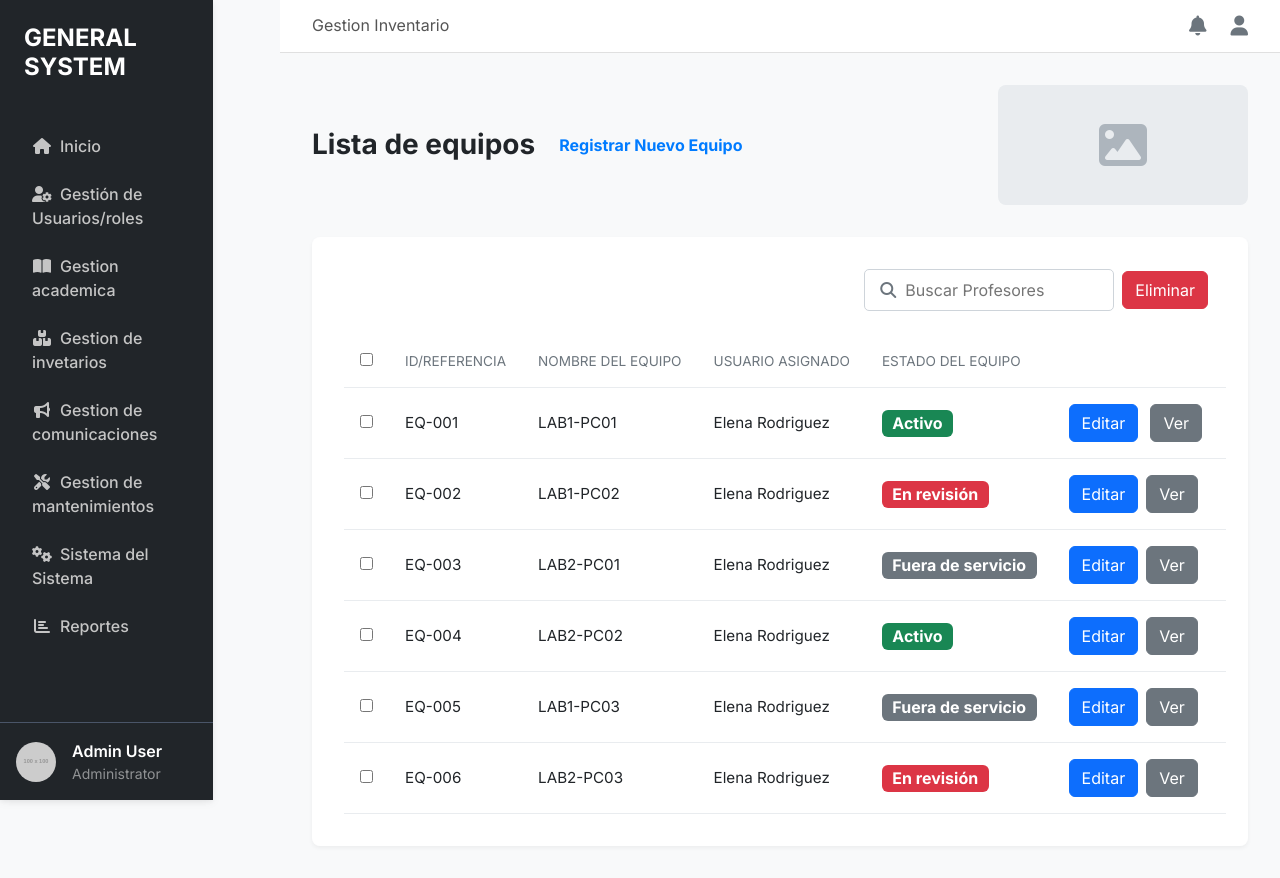
After one commit to andres31112/SENA_3147236, a Flask app: page /Equipos in a window 1280 px wide. The commit adds this page. Run offline with Flask 3, Linux system fonts and the light colour scheme; grey boxes labelled with a size stand in for pictures from a placeholder-image service; some libraries are stand-ins or nearby versions.

Commit message:
Añadir rutas y plantillas para la gestión de inventarios y equipos

```diff
--- a/app.py
+++ b/app.py
@@ -51,6 +51,15 @@ def gestion():
 def inicio():
     return render_template('superadmin/inicio/inicio.html')
 
+#-------RUTAS GESTION INCENTARIO-------
+@app.route('/Gestion_Inventario')
+def gestion_i():
+    return render_template('superadmin/gestion_inventario/gi.html')
+
+@app.route('/Equipos')
+def equipos():
+    return render_template('superadmin/gestion_inventario/equipos.html')
+
 #------RUTAS GESTION USUARIOS/ROLES------
 @app.route('/Profesores')
 def Profesores():
--- a/templates/superadmin/base.html
+++ b/templates/superadmin/base.html
@@ -28,7 +28,7 @@
             <a href="{{ url_for('inicio') }}" class="nav-link rounded my-1"><i class="fas fa-home fa-fw me-2"></i>Inicio</a>
             <a href="{{ url_for('gestion') }}" class="nav-link rounded my-1"><i class="fas fa-user-cog fa-fw me-2"></i>Gestión de Usuarios/roles</a>
             <a href="#" class="nav-link rounded my-1"><i class="fas fa-book-open fa-fw me-2"></i>Gestion academica</a>
-            <a href="#" class="nav-link rounded my-1"><i class="fas fa-boxes fa-fw me-2"></i>Gestion de invetarios</a>
+            <a href="{{ url_for('gestion_i') }}" class="nav-link rounded my-1"><i class="fas fa-boxes fa-fw me-2"></i>Gestion de invetarios</a>
             <a href="#" class="nav-link rounded my-1"><i class="fas fa-bullhorn fa-fw me-2"></i>Gestion de comunicaciones</a>
             <a href="#" class="nav-link rounded my-1"><i class="fas fa-tools fa-fw me-2"></i>Gestion de mantenimientos</a>
             <a href="#" class="nav-link rounded my-1"><i class="fas fa-cogs fa-fw me-2"></i>Sistema del Sistema</a>
--- /dev/null
+++ b/templates/superadmin/gestion_inventario/equipos.html
@@ -0,0 +1,172 @@
+<!DOCTYPE html>
+<html lang="es">
+<head>
+    <meta charset="UTF-8">
+    <meta name="viewport" content="width=device-width, initial-scale=1.0">
+    <title>Gestión de Usuarios/Roles</title>
+    <script src="https://kit.fontawesome.com/a076d05399.js" crossorigin="anonymous"></script>
+    <link rel="stylesheet" href="https://cdnjs.cloudflare.com/ajax/libs/font-awesome/6.0.0-beta3/css/all.min.css">
+    <link rel="stylesheet" href="{{ url_for('static', filename='css/superadmin/gestion_usuarios/profesores.css') }}">
+</head>
+<body>
+        {% extends "superadmin/base.html" %}
+        {% block content %}
+    <header class="main-header">
+        <h1>Gestion Inventario</h1>
+        <div class="header-icons">
+            <i class="fa-solid fa-bell"></i>
+            <i class="fa-solid fa-user"></i>
+        </div>
+    </header>
+<main class="content-area">
+        <section class="page-header">
+            <div class="title-action">
+                <h2 class="page-title">Lista de equipos</h2>
+                <a href="{{ url_for('crear_usuario') }}" class="btn-create">Registrar Nuevo Equipo</a>
+            </div>
+            <div class="placeholder-image">
+                <i class="fa-solid fa-image"></i>
+            </div>
+        </section>
+
+        <section class="table-container">
+            <div class="table-controls">
+                <div class="dropdown ">
+                    <button class="dropdown-toggle d-none" id="dropdownBtn">Mas Opciones <i class="fa-solid fa-chevron-down"></i></button>
+                    <div class="dropdown-menu d-none" id="dropdownMenu">
+                        <a href="#">Exportar a CSV</a>
+                        <a href="#">Eliminar seleccionados</a>
+                        <a href="#">Asignar curso en bloque</a>
+                    </div>
+                </div>
+                <div class="d-flex align-items-center gap-2">
+                    <div class="search-bar d-flex align-items-center">
+                        <i class="fa-solid fa-search"></i>
+                        <input type="search" placeholder="Buscar Profesores">
+                    </div>
+                    <button class="btn btn-danger me-md-2" type="button">Eliminar</button>
+                </div>
+            </div>
+            <table class="user-table">
+                <thead>
+                    <tr>
+                        <th><input type="checkbox" id="selectAllCheckbox"></th>
+                        <th>ID/Referencia</th>
+                        <th>Nombre del equipo</th>
+                        <th>Usuario asignado</th>
+                        <th>Estado del equipo</th>
+                        <th></th>
+                    </tr>
+                </thead>
+                <tbody>
+                    <tr>
+                        <td><input type="checkbox" class="row-checkbox"></td>
+                        <td>EQ-001</td>
+                        <td>LAB1-PC01</td>
+                        <td>Elena Rodriguez</td>
+                        <td><span class="badge bg-success fs-6">Activo</span></td>
+                        <td>
+                            <button class="btn btn-primary me-md-2" type="button">Editar</button>
+                            <button class="btn btn-secondary me-md-2 ver-btn" type="button"
+                                    data-bs-toggle="modal"
+                                    data-bs-target="#equipoModal"
+                                    data-id="EQ-001"
+                                    data-nombre="LAB1-PC01"
+                                    data-sala="Laboratorio 1"
+                                    data-usuario="Elena Rodriguez"
+                                    data-estado="Activo"
+                                    data-software="Windows 10"
+                                    data-ram="8GB"
+                                    data-disco="256GB SSD"
+                                >Ver
+                            </button>
+                        </td>
+                    </tr>
+                    <tr>
+                        <td><input type="checkbox" class="row-checkbox"></td>
+                        <td>EQ-002</td>
+                        <td>LAB1-PC02</td>
+                        <td>Elena Rodriguez</td>
+                        <td><span class="badge bg-danger fs-6">En revisión</span></td>
+                        <td><button class="btn btn-primary me-md-2" type="button">Editar</button><button class="btn btn-secondary me-md-2" type="button">Ver</button></td>
+                    </tr>
+                    <tr>
+                        <td><input type="checkbox" class="row-checkbox"></td>
+                        <td>EQ-003</td>
+                        <td>LAB2-PC01</td>
+                        <td>Elena Rodriguez</td>
+                        <td><span class="badge bg-secondary fs-6">Fuera de servicio</span></td>
+                        <td><button class="btn btn-primary me-md-2" type="button">Editar</button><button class="btn btn-secondary me-md-2" type="button">Ver</button></td>
+                    </tr>
+                    <tr>
+                        <td><input type="checkbox" class="row-checkbox"></td>
+                        <td>EQ-004</td>
+                        <td>LAB2-PC02</td>
+                        <td>Elena Rodriguez</td>
+                        <td><span class="badge bg-success fs-6">Activo</span></td>
+                        <td><button class="btn btn-primary me-md-2" type="button">Editar</button><button class="btn btn-secondary me-md-2" type="button">Ver</button></td>
+                    </tr>
+                    <tr>
+                        <td><input type="checkbox" class="row-checkbox"></td>
+                        <td>EQ-005</td>
+                        <td>LAB1-PC03</td>
+                        <td>Elena Rodriguez</td>
+                        <td><span class="badge bg-secondary fs-6">Fuera de servicio</span></td>
+                        <td><button class="btn btn-primary me-md-2" type="button">Editar</button><button class="btn btn-secondary me-md-2" type="button">Ver</button></td>
+                    </tr>
+                    <tr>
+                        <td><input type="checkbox" class="row-checkbox"></td>
+                        <td>EQ-006</td>
+                        <td>LAB2-PC03</td>
+                        <td>Elena Rodriguez</td>
+                        <td><span class="badge bg-danger fs-6">En revisión</span></td>
+                        <td><button class="btn btn-primary me-md-2" type="button">Editar</button><button class="btn btn-secondary me-md-2" type="button">Ver</button></td>
+                    </tr>
+                </tbody>
+            </table>
+        </section>
+    </main>
+        <!-- Modal -->
+<div class="modal fade" id="equipoModal" tabindex="-1" aria-labelledby="equipoModalLabel" aria-hidden="true">
+  <div class="modal-dialog modal-dialog-centered">
+    <div class="modal-content">
+      <div class="modal-header">
+        <h5 class="modal-title" id="equipoModalLabel">Detalles del Equipo</h5>
+        <button type="button" class="btn-close" data-bs-dismiss="modal" aria-label="Cerrar"></button>
+      </div>
+      <div class="modal-body text-center">
+        <p><strong>ID:</strong> <span id="modal-id"></span></p>
+        <p><strong>Nombre:</strong> <span id="modal-nombre"></span></p>
+        <p><strong>Sala:</strong> <span id="modal-sala"></span></p>
+        <p><strong>Usuario Asignado:</strong> <span id="modal-usuario"></span></p>
+        <p><strong>Estado:</strong> <span id="modal-estado"></span></p>
+        <p><strong>Sistema Operativo:</strong> <span id="modal-so"></span></p>
+        <p><strong>RAM:</strong> <span id="modal-ram"></span></p>
+        <p><strong>Disco:</strong> <span id="modal-disco"></span></p>
+      </div>
+    </div>
+  </div>
+</div>
+
+        <script>
+            document.querySelectorAll('.ver-btn').forEach(btn => {
+            btn.addEventListener('click', () => {
+                document.getElementById('modal-id').textContent = btn.getAttribute('data-id');
+                document.getElementById('modal-nombre').textContent = btn.getAttribute('data-nombre');
+                document.getElementById('modal-sala').textContent = btn.getAttribute('data-sala');
+                document.getElementById('modal-usuario').textContent = btn.getAttribute('data-usuario');
+                document.getElementById('modal-estado').textContent = btn.getAttribute('data-estado');
+                document.getElementById('modal-so').textContent = btn.getAttribute('data-so');
+                document.getElementById('modal-ram').textContent = btn.getAttribute('data-ram');
+                document.getElementById('modal-disco').textContent = btn.getAttribute('data-disco');
+                document.getElementById('modal-mantenimiento').textContent = btn.getAttribute('data-mantenimiento');
+            });
+            });
+        </script>
+
+    <script src="{{ url_for('static', filename='js/superadmin/profesores.js') }}"></script>
+
+        {% endblock%}
+
+</body>
+</html>
```
Also changed, not shown: static/js/superadmin/equipos.js (added, +13 -0 lines), templates/superadmin/gestion_inventario/editar_perfil.html (added, +62 -0 lines), templates/superadmin/gestion_inventario/gi.html (added, +84 -0 lines).
